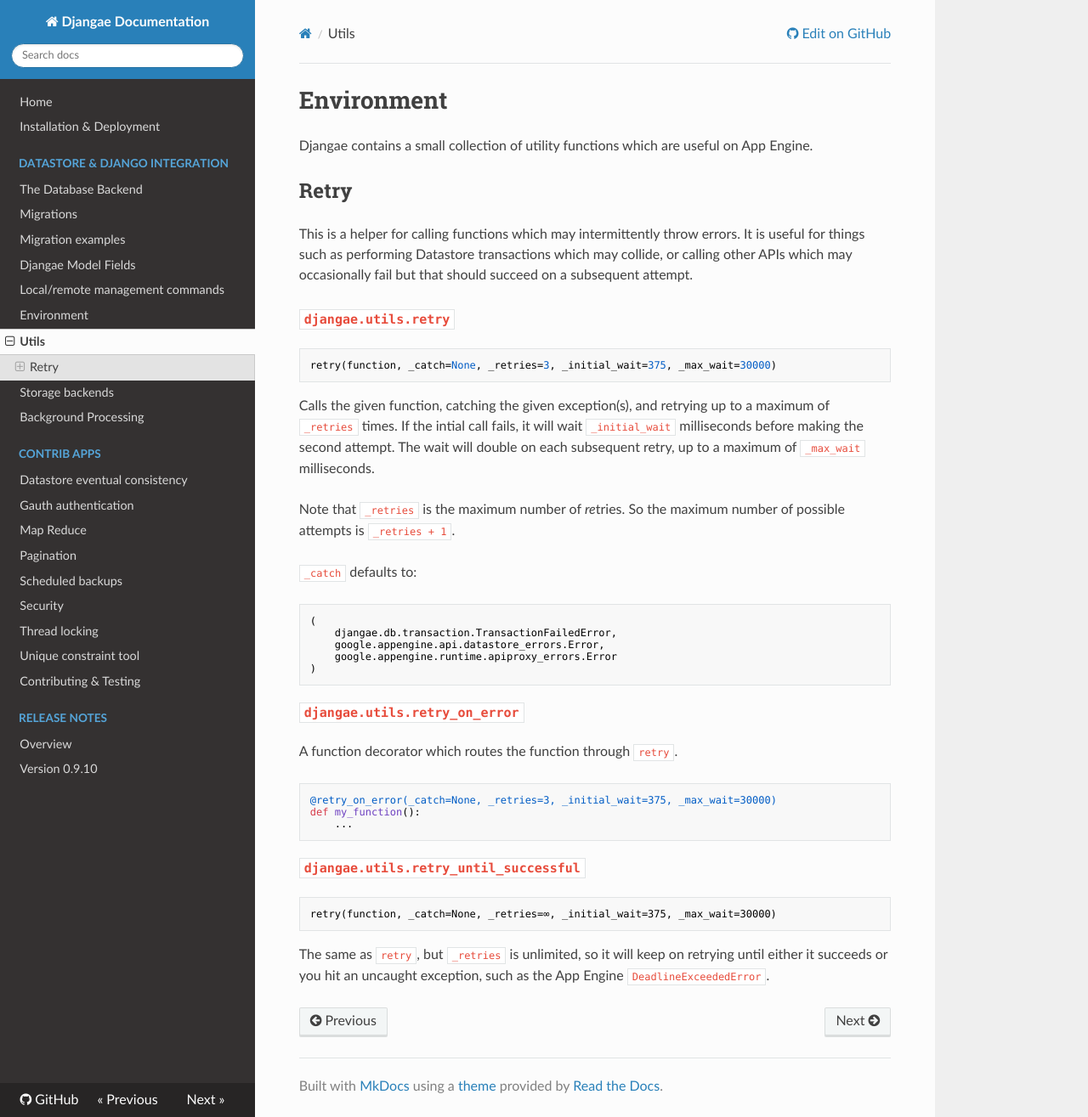
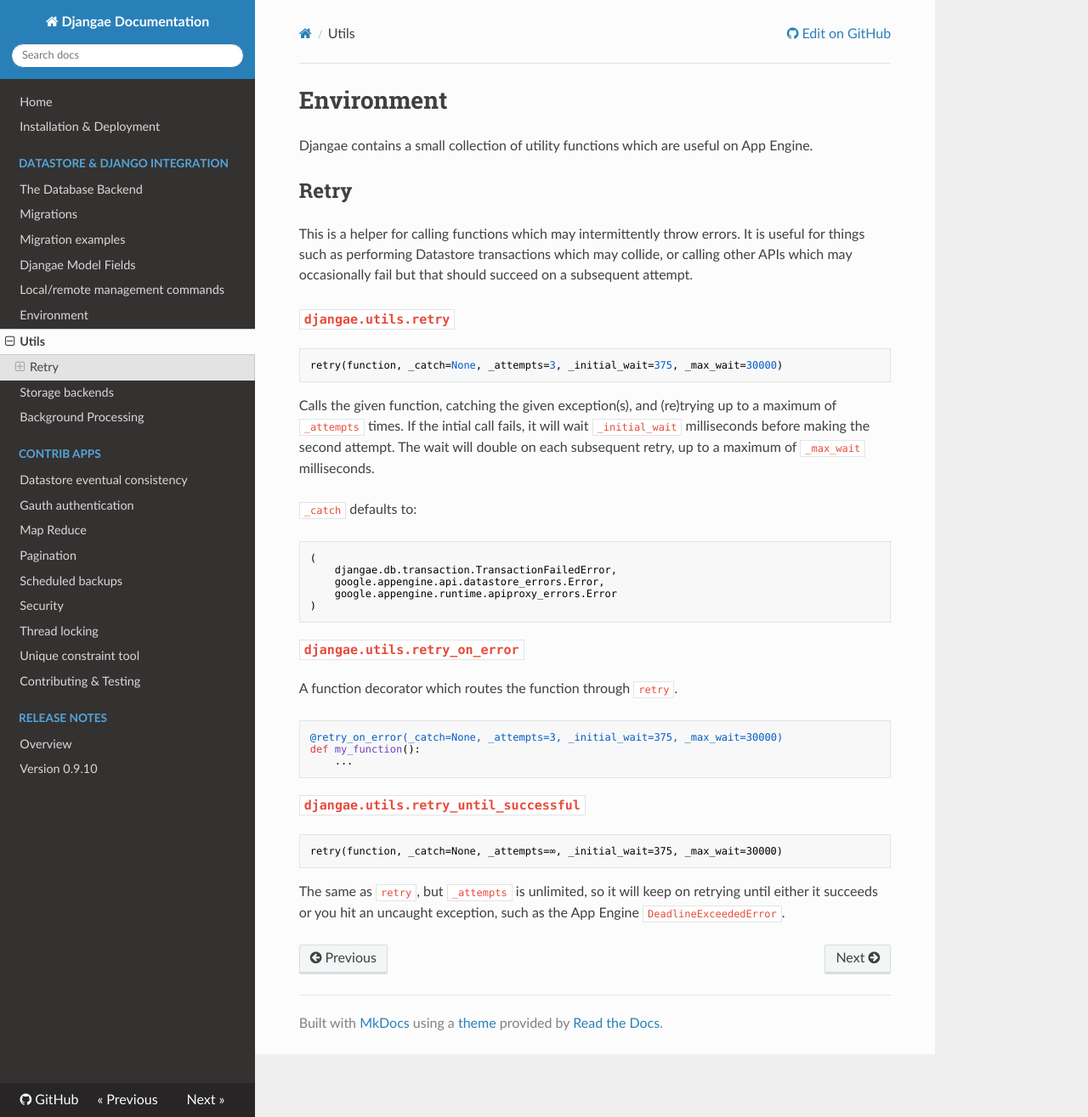
Before and after one commit to wittfabian/djangae, an MkDocs documentation site: the page built from docs/utils.md, in a window 1280 px wide and 1315 px high. Shown: the whole window at 85% size. Built offline with MkDocs 1.6.1, drawn with Linux system fonts in a browser that asks for light colours; nearby versions of some CDN libraries; old or Windows-style settings are respelled for this version of MkDocs.

Commit message:
Change `_retries` param to `_attempts` in `retry`

````diff
--- a/docs/utils.md
+++ b/docs/utils.md
@@ -10,14 +10,12 @@
 ### `djangae.utils.retry`
 
 ```python
-retry(function, _catch=None, _retries=3, _initial_wait=375, _max_wait=30000)
+retry(function, _catch=None, _attempts=3, _initial_wait=375, _max_wait=30000)
 ```
 
-Calls the given function, catching the given exception(s), and retrying up to a maximum of `_retries` times.
+Calls the given function, catching the given exception(s), and (re)trying up to a maximum of `_attempts` times.
 If the intial call fails, it will wait `_initial_wait` milliseconds before making the second attempt.
 The wait will double on each subsequent retry, up to a maximum of `_max_wait` milliseconds.
-
-Note that `_retries` is the maximum number of *re*tries.  So the maximum number of possible attempts is `_retries + 1`.
 
 `_catch` defaults to:
 
@@ -34,7 +32,7 @@
 A function decorator which routes the function through `retry`.
 
 ```python
-@retry_on_error(_catch=None, _retries=3, _initial_wait=375, _max_wait=30000)
+@retry_on_error(_catch=None, _attempts=3, _initial_wait=375, _max_wait=30000)
 def my_function():
     ...
 ```
@@ -42,7 +40,7 @@
 ### `djangae.utils.retry_until_successful`
 
 ```pythonn
-retry(function, _catch=None, _retries=∞, _initial_wait=375, _max_wait=30000)
+retry(function, _catch=None, _attempts=∞, _initial_wait=375, _max_wait=30000)
 ```
 
-The same as `retry`, but `_retries` is unlimited, so it will keep on retrying until either it succeeds or you hit an uncaught exception, such as the App Engine `DeadlineExceededError`.
+The same as `retry`, but `_attempts` is unlimited, so it will keep on retrying until either it succeeds or you hit an uncaught exception, such as the App Engine `DeadlineExceededError`.
````
Also changed, not shown: 2 other files.
